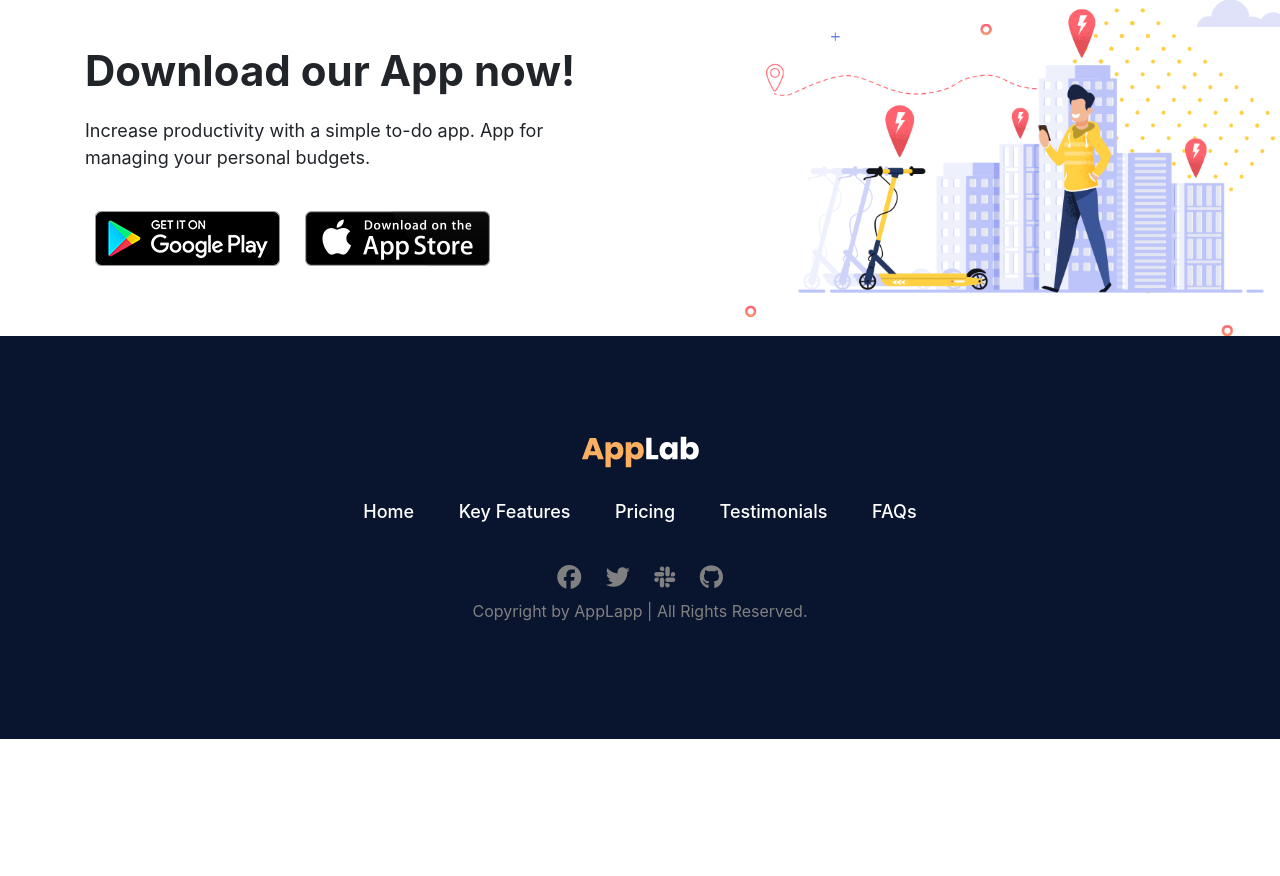
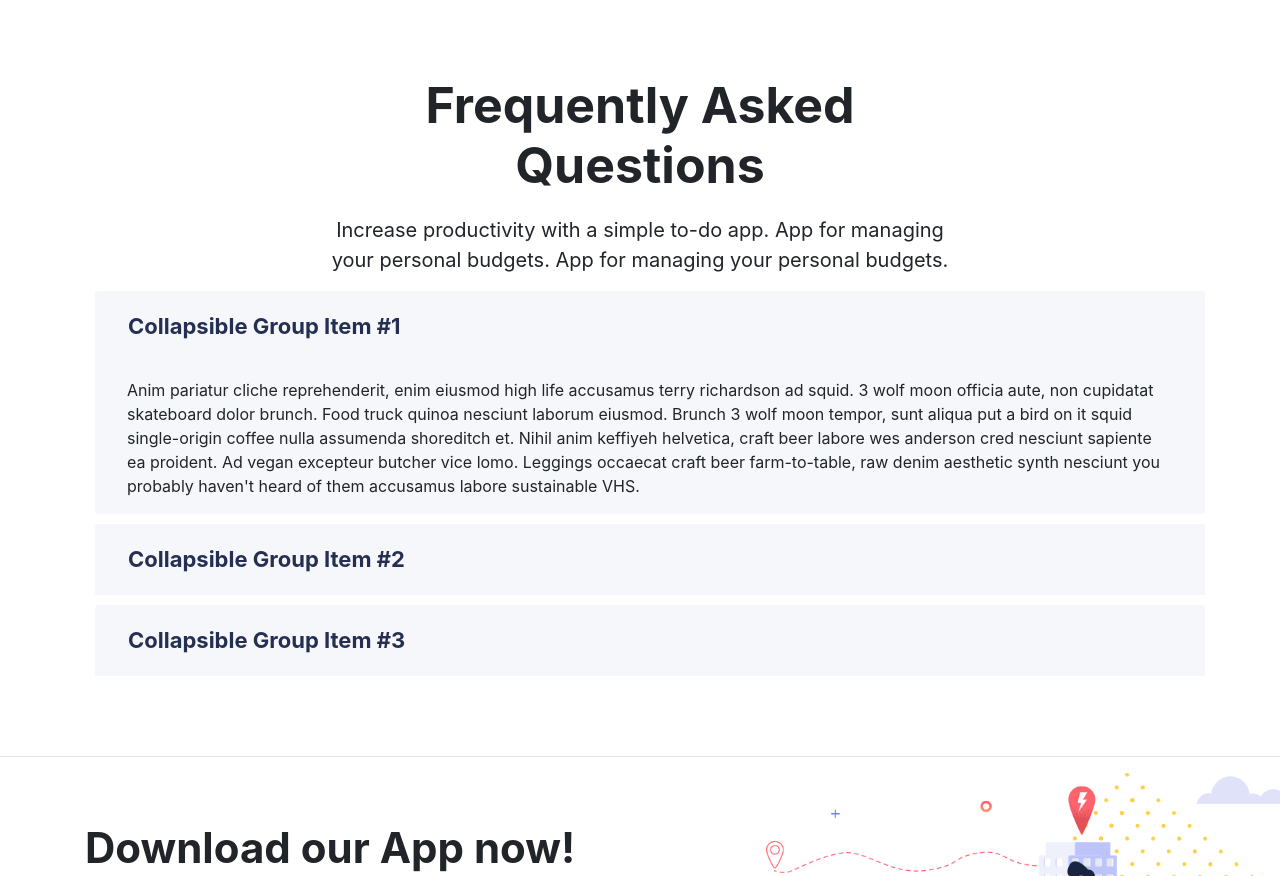
Before and after one commit to AdityaKothare/Freebie-Code, a plain HTML site: page index.html in a window 1280 px wide. Shown: the part 6491-7367 px from the top of the page. Before the commit the page ends 7230 px from the top, so only its background shows below. Drawn offline with nearby package versions, Linux system fonts and the light colour scheme.

Commit message:
V-3.0
FAQ Section Updated

```diff
--- a/index.html
+++ b/index.html
@@ -36,7 +36,7 @@
             </div>
         </nav>
 
-        <div id="#home" class="hero-section">
+        <div id="home" class="hero-section">
             <div class="container">
                 <div class="hero-image">
                     <div class="row">
@@ -303,7 +303,7 @@
             </div>
         </section>
         <hr>
-        <section class="our-presence world-map">
+        <section class="our-presence world-map" id="testimonial">
             <div class="container">
                 <div class="row">
                     <div class="col-md-6"></div>
@@ -391,7 +391,40 @@
             </div>
         </section>
 
-        <section class="faq"></section>
+        <section id="faq" class="faq">
+            <div class="faq-header">
+                <h1 class="code-head">Frequently Asked Questions</h1>
+                <p class="hero-des">Increase productivity with a simple to-do app. App for managing your personal budgets. App for managing your personal budgets.</p>
+            </div>
+            <div class="container">
+                <div id="accordion">
+                    <div class="card">
+                        <div class="card-header" id="headingOne">
+                            <h5 class="mb-0"><button class="btn btn-link" data-toggle="collapse" data-target="#collapseOne" aria-expanded="true" aria-controls="collapseOne">Collapsible Group Item #1</button></h5>
+                        </div>
+                        <div id="collapseOne" class="collapse show" aria-labelledby="headingOne" data-parent="#accordion">
+                            <div class="card-body">Anim pariatur cliche reprehenderit, enim eiusmod high life accusamus terry richardson ad squid. 3 wolf moon officia aute, non cupidatat skateboard dolor brunch. Food truck quinoa nesciunt laborum eiusmod. Brunch 3 wolf moon tempor, sunt aliqua put a bird on it squid single-origin coffee nulla assumenda shoreditch et. Nihil anim keffiyeh helvetica, craft beer labore wes anderson cred nesciunt sapiente ea proident. Ad vegan excepteur butcher vice lomo. Leggings occaecat craft beer farm-to-table, raw denim aesthetic synth nesciunt you probably haven't heard of them accusamus labore sustainable VHS.</div>
+                        </div>
+                    </div>
+                    <div class="card">
+                        <div class="card-header" id="headingTwo">
+                            <h5 class="mb-0"><button class="btn btn-link collapsed" data-toggle="collapse" data-target="#collapseTwo" aria-expanded="false" aria-controls="collapseTwo">Collapsible Group Item #2</button></h5>
+                        </div>
+                        <div id="collapseTwo" class="collapse" aria-labelledby="headingTwo" data-parent="#accordion">
+                            <div class="card-body">Anim pariatur cliche reprehenderit, enim eiusmod high life accusamus terry richardson ad squid. 3 wolf moon officia aute, non cupidatat skateboard dolor brunch. Food truck quinoa nesciunt laborum eiusmod. Brunch 3 wolf moon tempor, sunt aliqua put a bird on it squid single-origin coffee nulla assumenda shoreditch et. Nihil anim keffiyeh helvetica, craft beer labore wes anderson cred nesciunt sapiente ea proident. Ad vegan excepteur butcher vice lomo. Leggings occaecat craft beer farm-to-table, raw denim aesthetic synth nesciunt you probably haven't heard of them accusamus labore sustainable VHS.</div>
+                        </div>
+                    </div>
+                    <div class="card">
+                        <div class="card-header" id="headingThree">
+                            <h5 class="mb-0"><button class="btn btn-link collapsed" data-toggle="collapse" data-target="#collapseThree" aria-expanded="false" aria-controls="collapseThree">Collapsible Group Item #3</button></h5>
+                        </div>
+                        <div id="collapseThree" class="collapse" aria-labelledby="headingThree" data-parent="#accordion">
+                            <div class="card-body">Anim pariatur cliche reprehenderit, enim eiusmod high life accusamus terry richardson ad squid. 3 wolf moon officia aute, non cupidatat skateboard dolor brunch. Food truck quinoa nesciunt laborum eiusmod. Brunch 3 wolf moon tempor, sunt aliqua put a bird on it squid single-origin coffee nulla assumenda shoreditch et. Nihil anim keffiyeh helvetica, craft beer labore wes anderson cred nesciunt sapiente ea proident. Ad vegan excepteur butcher vice lomo. Leggings occaecat craft beer farm-to-table, raw denim aesthetic synth nesciunt you probably haven't heard of them accusamus labore sustainable VHS.</div>
+                        </div>
+                    </div>
+                </div>
+            </div>
+        </section>
         <hr>
         <section id="freedown" class="app-store">
             <div class="container">
--- a/main.js
+++ b/main.js
@@ -7,7 +7,7 @@ toggler.addEventListener("change", ()=> {
         monthlyPrice.innerHTML = '$549<span>/ year</span>';
         yearlyPrice.innerHTML = '$999<span>/ year</span>';
     } else {
-        monthlyPrice.innerHTML = '$49<span>/ year</span>';
-        yearlyPrice.innerHTML = '$99<span>/ year</span>';
+        monthlyPrice.innerHTML = '$49<span>/ monthly</span>';
+        yearlyPrice.innerHTML = '$99<span>/ monthly</span>';
     }
 })
--- a/style.css
+++ b/style.css
@@ -71,6 +71,7 @@ img.unl-img-1 { position: absolute; top: 10%; left: 35%; }
 img.unl-img-2 { position: absolute; top: 10%; left: 0; } */
 .world-map { background-image: url(images/world-map.png); background-repeat: no-repeat; background-size: auto; background-position: left; }
 .our-presence .code-head { margin: 20px 0; font-weight: 700; font-size: 44px; }
+.our-presence { margin: 3rem 0; }
 
 @media only screen and (max-width: 768px) {
     img.unl-img-1 { left: 20%; }
@@ -138,3 +139,10 @@ ul.plan-details { padding-left: 0; margin-bottom: 0; }
 .carousel-control-next, .carousel-control-prev { color: #0000ff60 !important; font-size: 2rem; top: 60% !important; }
 .carousel-control-next:hover, .carousel-control-prev:hover { color: blue !important; }
 .carousel-control-prev { left: 75% !important; }
+.faq { margin: 5rem 0; }
+.faq .faq-header { text-align: center; width: 50%; margin-left: auto; margin-right: auto; }
+.faq .card { text-align: left; width: 100%; padding-bottom: 0; border-radius: 4px !important; border: none !important; background-color: #f5f7fa !important; }
+.card-header { width: 100%; text-align: left; background-color: #f5f7fa !important; border: none !important; }
+.faq .card-body { padding: 1rem 2rem; }
+button.btn.btn-link { font-weight: 700; font-size: 22px; color: #242f51; }
+button.btn.btn-link:focus, button.btn.btn-link:hover { text-decoration: none !important; }
```
